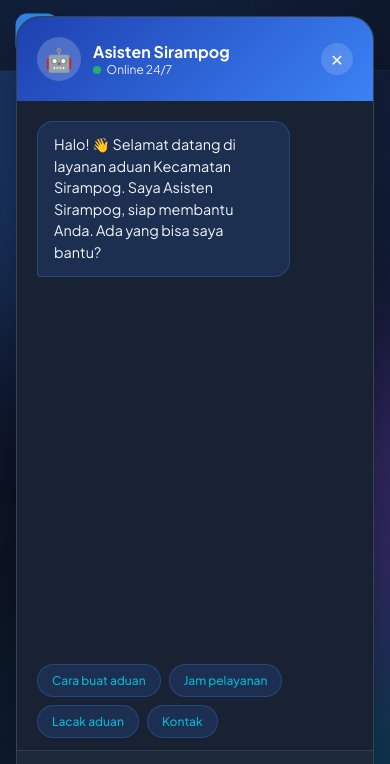
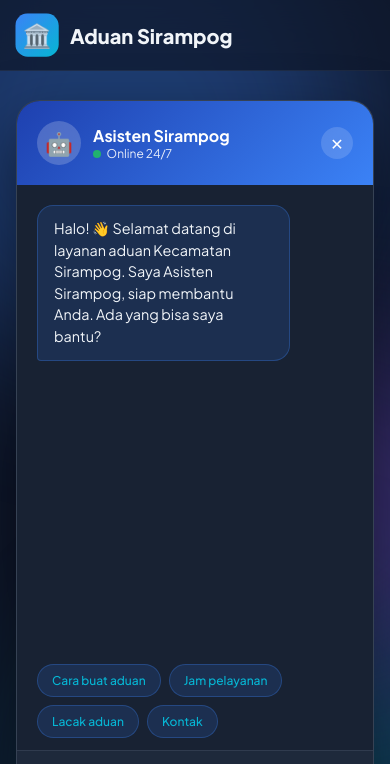
Before and after one commit to sirampog-pmd/aduan, a plain HTML site: page index.html in a window 390 px wide. Both pictures are taken after a click on the button "💬 Mulai Chat dengan Bot". Shown: the top 764 px of the page. Drawn offline with nearby package versions, Linux system fonts and the light colour scheme; no server answers.

Commit message:
Update index.html

```diff
--- a/index.html
+++ b/index.html
@@ -169,7 +169,7 @@ footer a:hover{color:var(--accent)}
 @media(max-width:768px){
   nav{padding:.875rem 1rem}
   nav ul{display:none}
-  .chat-window{width:calc(100vw - 2rem);right:1rem;bottom:1rem;height:calc(100vh - 2rem);max-height:none}
+  .chat-window{width:calc(100vw - 2rem);right:1rem;bottom:1rem;height:calc(90vh - 2rem);max-height:none}
   .chat-toggle{right:1rem;bottom:1rem}
   .hero{padding:3rem 1.5rem 2rem}
   .section{padding:3rem 1.5rem}
```
